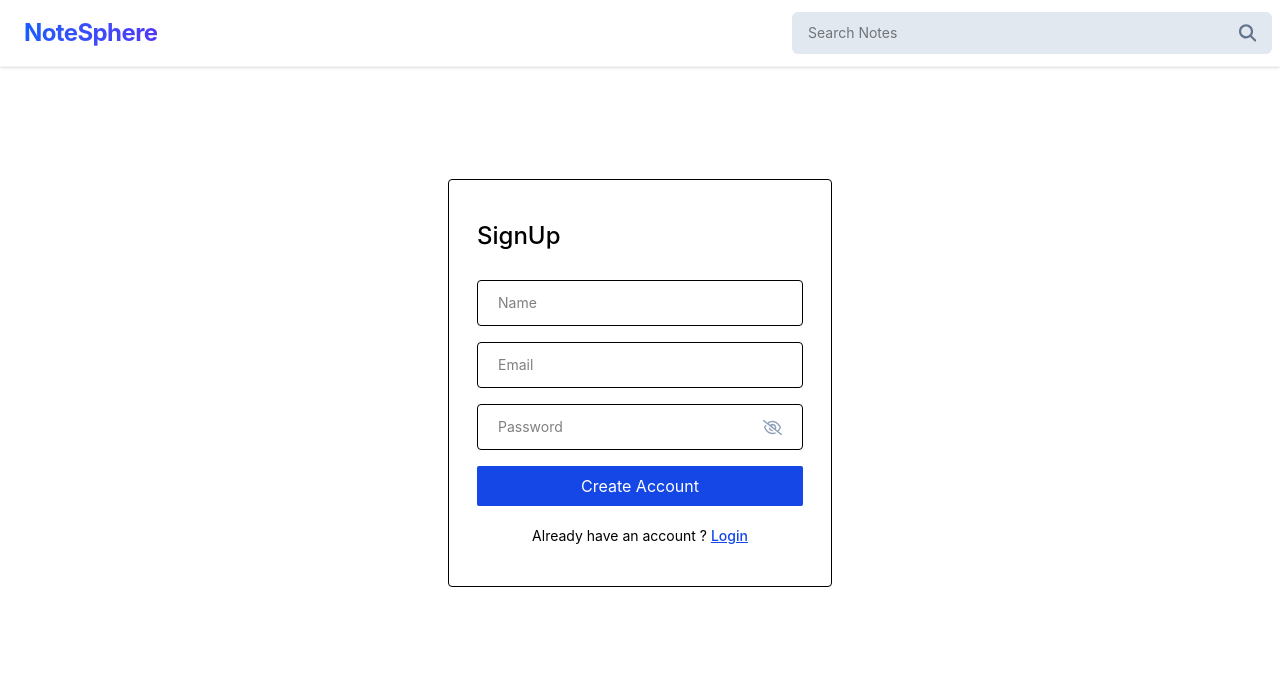
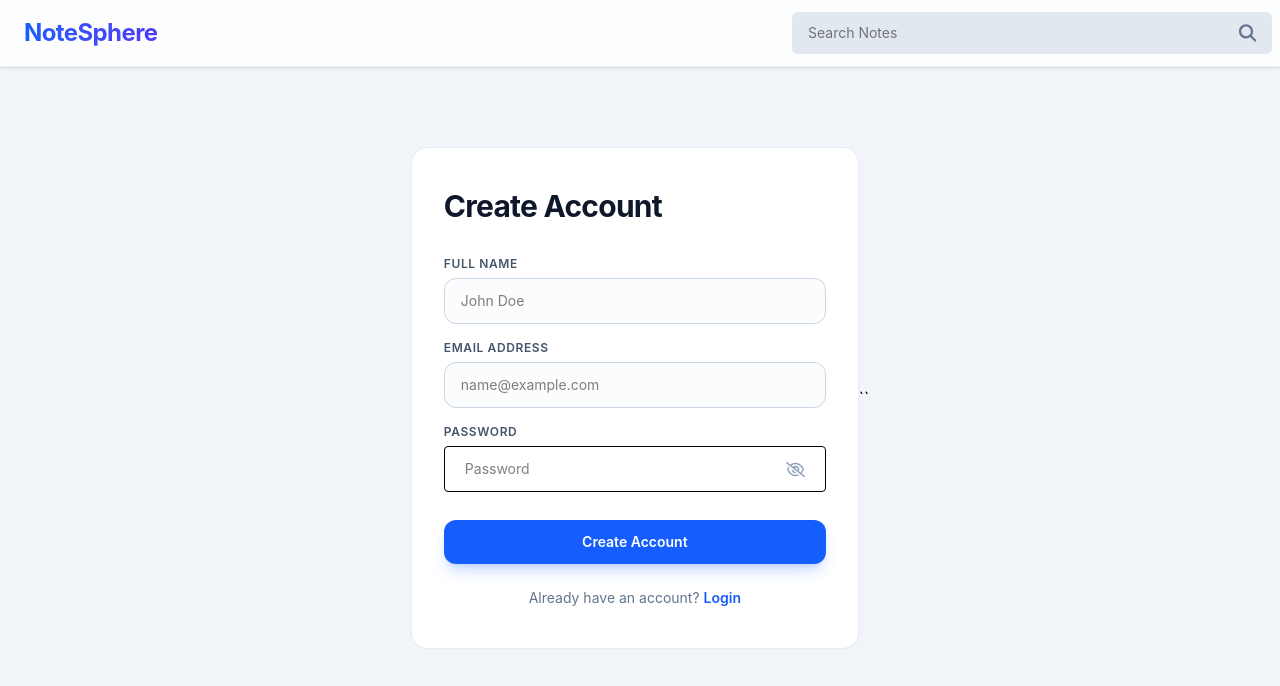
Before and after one commit to rishabhshailendrapatel-ui/NoteSphere, a React app in the folder frontend/: page /signup in a window 1280 px wide. Shown: the top 686 px of the page. Built offline with nearby package versions, Linux system fonts and the light colour scheme; the HTML template or start-up script is replaced by a standard one.

Commit message:
style (frontend): redesign SignUp page with modern UI card

```diff
--- a/frontend/src/pages/SignUp/SignUp.jsx
+++ b/frontend/src/pages/SignUp/SignUp.jsx
@@ -61,60 +61,80 @@ const SignUp = () => {
   };
 
   return (
-    <>
+    <div className="min-h-screen bg-slate-100">
       <Navbar />
 
-      <div className="flex items-center justify-center mt-28 ">
-        <div className="w-96 border rounded bg-white px-7 py-10">
+      <div className="flex items-center justify-center mt-20 px-4">
+        <div className="w-full max-w-md bg-white border border-slate-200/80 rounded-2xl shadow-xl shadow-slate-100 px-8 py-10 transition-all">
           <form onSubmit={handleSignUp}>
-            <h4 className="text-2xl mb-7 font-medium">SignUp</h4>
+            <div className="mb-8 text-center sm:text-left">
+              <h4 className="text-3xl font-bold tracking-tight text-slate-900 mb-2">
+                Create Account
+              </h4>
+            </div>
 
+            <div className="mb-4">
+              <label className="block text-xs font-semibold uppercase tracking-wider text-slate-600 mb-1.5">
+                Full Name
+              </label>
               <input
                 type="text"
-              placeholder="Name"
+                placeholder="John Doe"
                 value={name}
-              onChange={(e) => {
-                setName(e.target.value);
-              }}
-              className="w-full text-sm bg-transparent border-[1.5px] px-5 py-3 rounded mb-4 outline-none"
+                onChange={(e) => setName(e.target.value)}
+                className="w-full text-sm bg-slate-50/50 border border-slate-300 px-4 py-3 rounded-xl focus:bg-white focus:border-blue-600 focus:ring-2 focus:ring-blue-600/20 outline-none transition-all"
               />
+            </div>
 
+            <div className="mb-4">
+              <label className="block text-xs font-semibold uppercase tracking-wider text-slate-600 mb-1.5">
+                Email Address
+              </label>
               <input
                 type="email"
-              placeholder="Email"
+                placeholder="name@example.com"
                 value={email}
-              onChange={(e) => {
-                setEmail(e.target.value);
-              }}
-              className="w-full text-sm bg-transparent border-[1.5px] px-5 py-3 rounded mb-4 outline-none"
+                onChange={(e) => setEmail(e.target.value)}
+                className="w-full text-sm bg-slate-50/50 border border-slate-300 px-4 py-3 rounded-xl focus:bg-white focus:border-blue-600 focus:ring-2 focus:ring-blue-600/20 outline-none transition-all"
               />
+            </div>
 
+            <div className="mb-2">
+              <label className="block text-xs font-semibold uppercase tracking-wider text-slate-600 mb-1.5">
+                Password
+              </label>
               <PasswordInput
                 value={password}
-              onChange={(e) => {
-                setPassword(e.target.value);
-              }}
+                onChange={(e) => setPassword(e.target.value)}
               />
+            </div>
 
-            {error && <p className="text-red-600 text-sm pb-1">{error}</p>}
+            {error && (
+              <div className="mb-4 p-3 rounded-lg bg-red-50 border border-red-200 text-red-600 text-xs font-medium">
+                {error}
+              </div>
+            )}
 
             <button
               type="submit"
-              className="w-full text-md bg-blue-700  text-white p-2 my-1 rounded-xs hover:bg-blue-600"
+              className="w-full mt-4 text-sm font-semibold bg-blue-600 text-white py-3 rounded-xl shadow-lg shadow-blue-600/20 hover:bg-blue-700 active:scale-[0.98] transition-all"
             >
               Create Account
             </button>
 
-            <p className="text-sm text-center mt-4">
-              Already have an account ?{" "}
-              <Link to="/login" className="font-medium text-blue-700 underline">
+            <p className="text-sm text-center text-slate-500 mt-6">
+              Already have an account?{" "}
+              <Link
+                to="/login"
+                className="font-semibold text-blue-600 hover:text-blue-700 hover:underline"
+              >
                 Login
               </Link>
             </p>
           </form>
+        </div>``
       </div>
     </div>
-    </>
   );
 };
 
```
Lines whose indentation alone changed are shown as unchanged.
